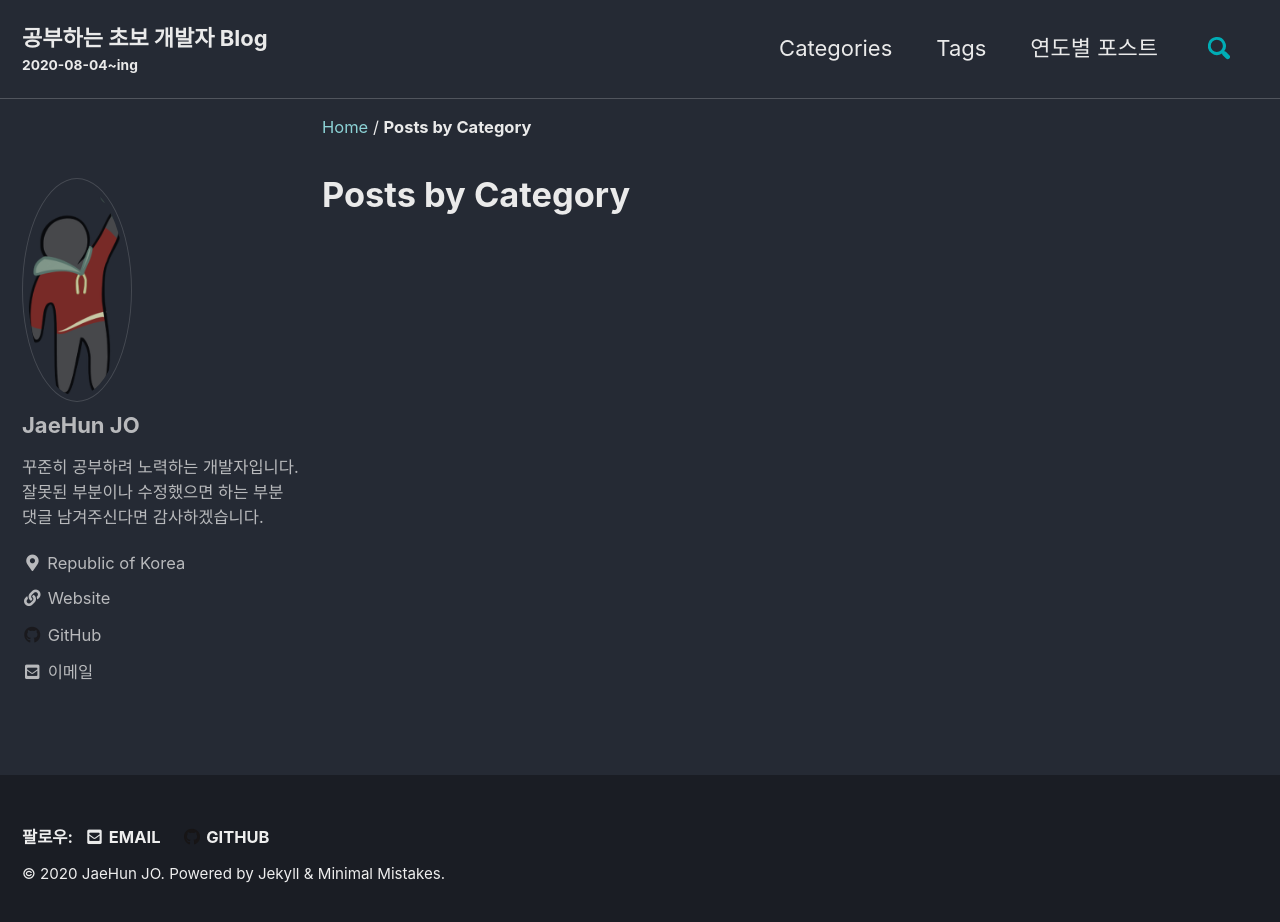
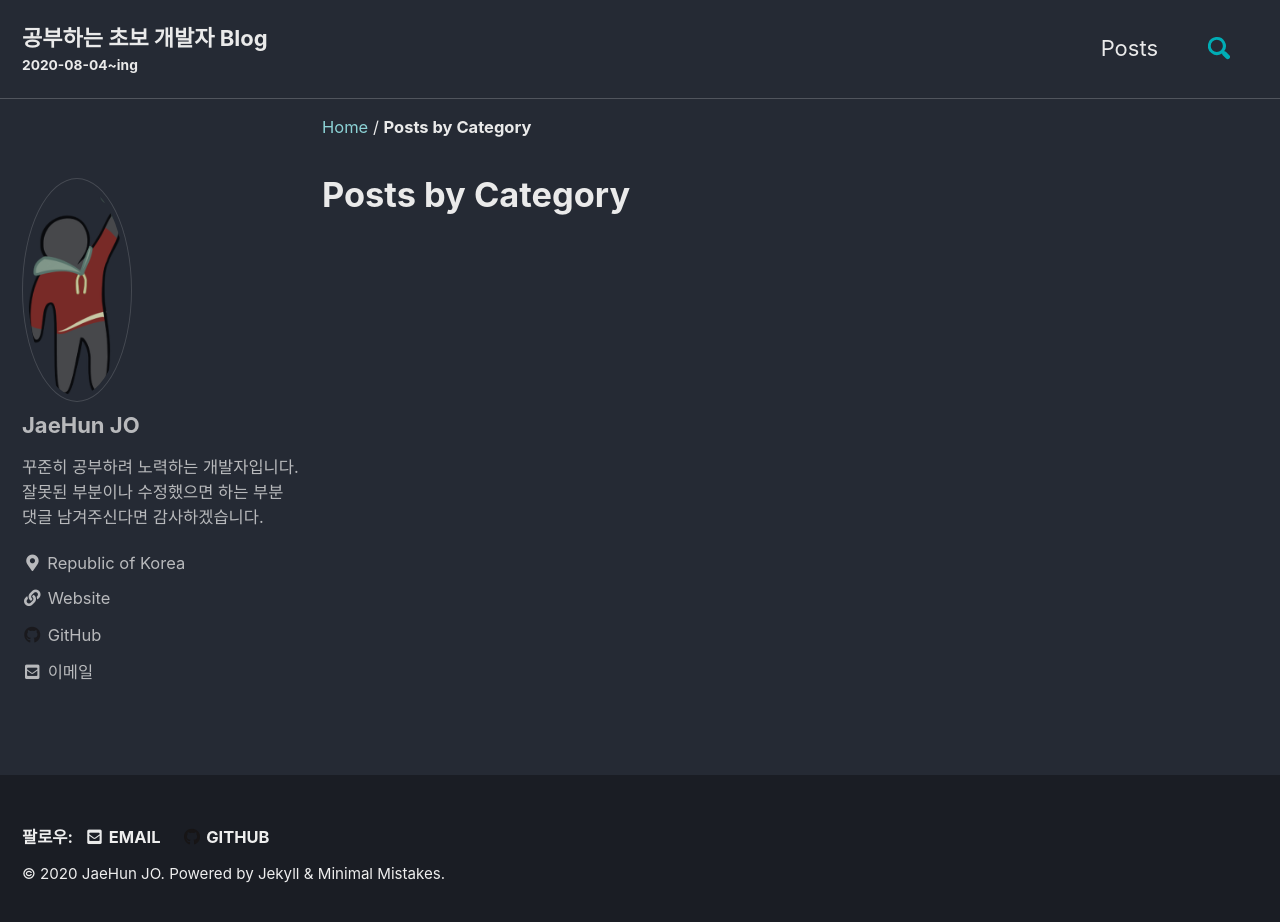
Before and after one commit to doli-doli/doli-doli.github.io, a Jekyll site: the page built from _pages/category-archive.md, in a window 1280 px wide and 930 px high. Shown: the top 922 px of the window. Built offline with Jekyll 4.4.1, drawn with Linux system fonts in a browser that asks for light colours; cached includes are drawn as plain includes; a script that is not in the unit is left out.

Commit message:
Update navigation.yml

```diff
--- a/_data/navigation.yml
+++ b/_data/navigation.yml
@@ -1,10 +1,10 @@
 # main links
 main:
-  - title: "Categories"
-    url: /categories/
-  - title: "Tags"
-    url: /tags/
-  - title: "연도별 포스트"
+  #- title: "Categories"
+  #  url: /categories/
+  #- title: "Tags"
+  #  url: /tags/
+  - title: "Posts"
     url: /posts/
 
   #- title: "About"
```
